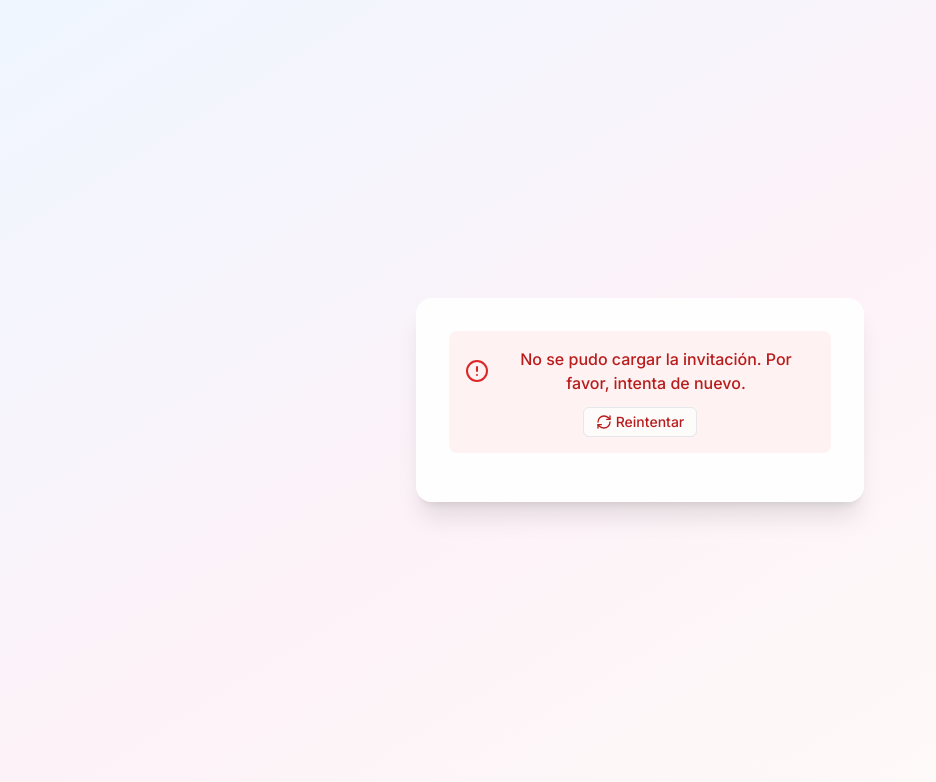
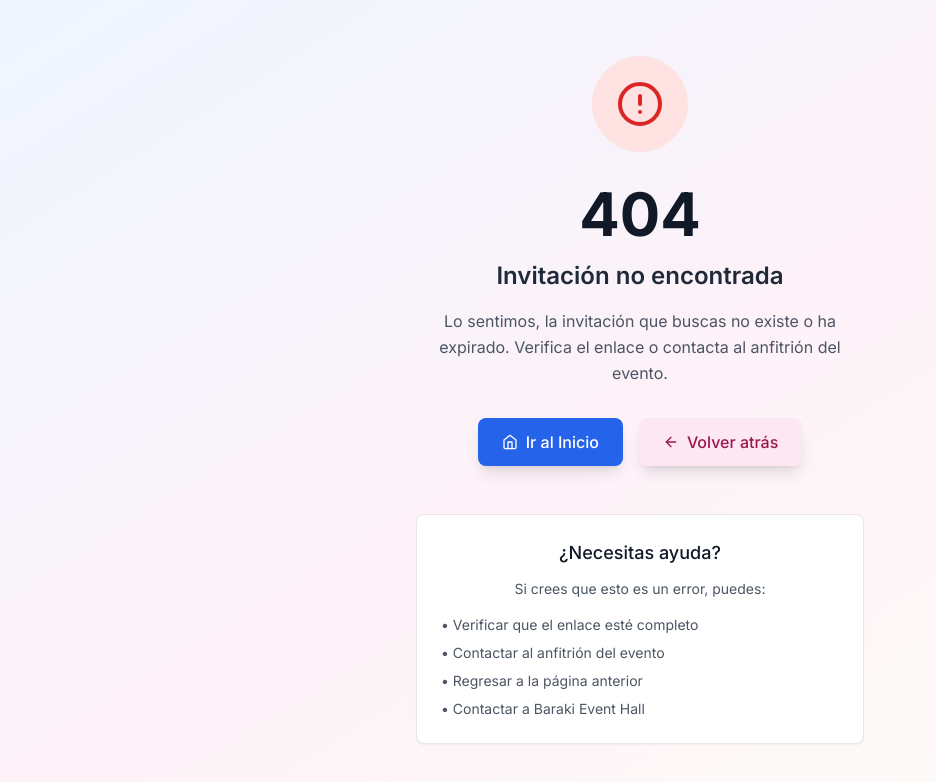
Before and after one commit to FrancoPetosa99/react-baraki-invites, a React (Vite) app: page / in a window 1280 px wide. Shown: the top 782 px of the page, without its empty margins (0-936 px from the left). Built offline with nearby package versions, Linux system fonts and the light colour scheme; no server answers.

Commit message:
remove route

```diff
--- a/src/App.jsx
+++ b/src/App.jsx
@@ -10,7 +10,6 @@ function App() {
     <div className="App">
       <Routes>
         {/* Página principal de invitación */}
-        <Route path="/" element={<InvitationPage />} />
         <Route path="/invitation/:id" element={<InvitationPage />} />
 
         {/* Página 404 */}
```
